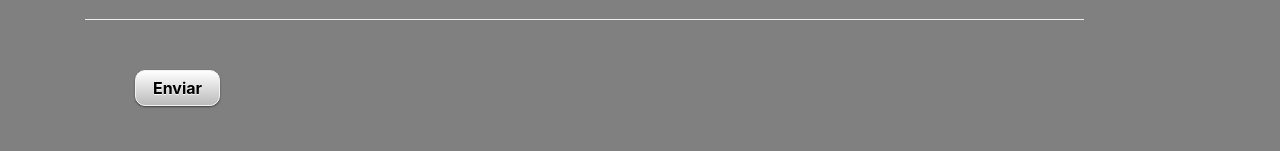
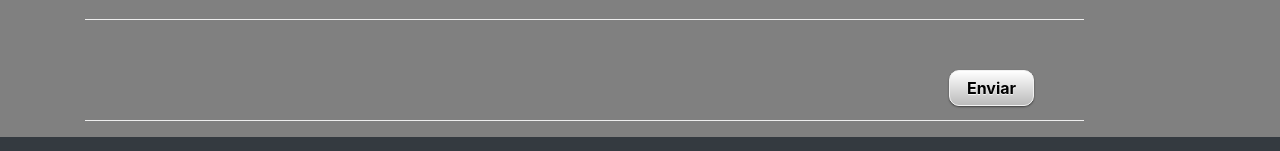
Before and after one commit to JaviFerri7/proyec3-javierferri-prog3, an Angular app: page /app-contact in a window 1280 px wide. Shown: the part 1283-1434 px from the top of the page. Built offline with nearby package versions, Linux system fonts and the light colour scheme.

Commit message:
1 file modified

```diff
--- a/src/app/contact/contact.component.css
+++ b/src/app/contact/contact.component.css
@@ -96,11 +96,12 @@ button.submit {
    border: 1px solid #f1f1f1;
    border-radius: 10px;
    box-shadow: 0 1px 2px rgba(0, 0, 0, 0.5);
+   float:right;
 }
 button.submit:hover {
     opacity:.55;
     cursor: pointer;
-    color: #fff;
+    color:black;
 }
 button.submit:active {
     border: 1px solid #222;
```
